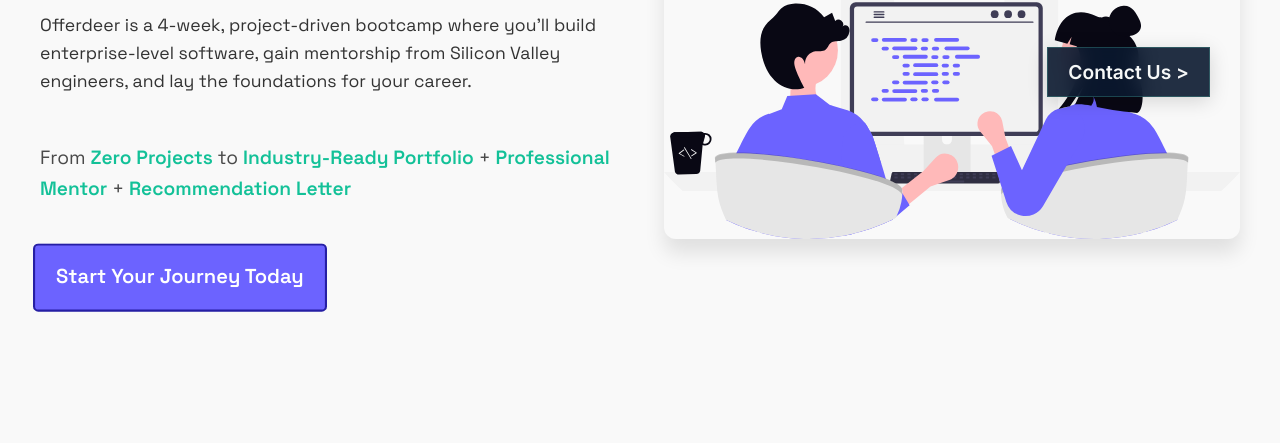
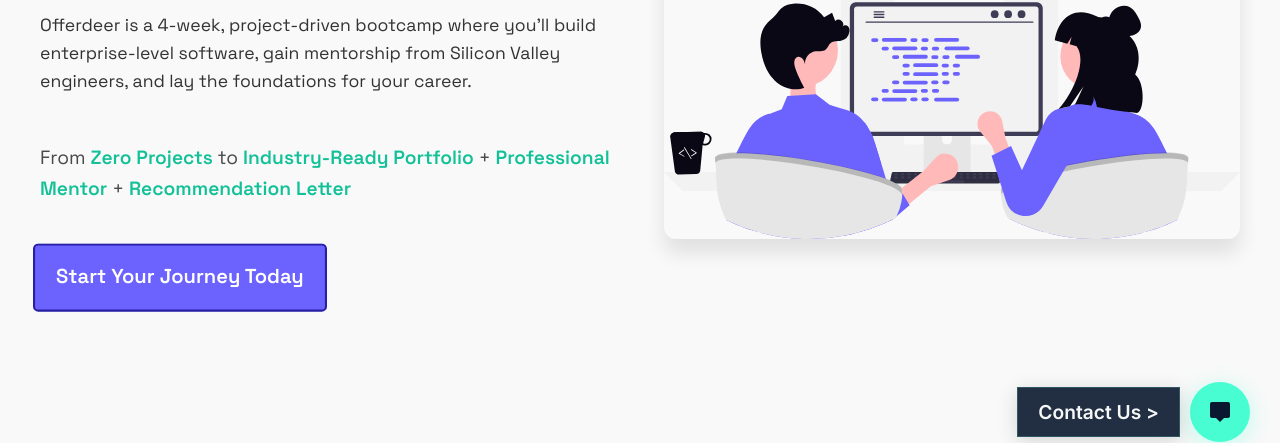
Before and after one commit to offerdear/training, a plain HTML site: page index.html in a window 1280 px wide. Shown: the part 328-771 px from the top of the page. Drawn offline with Linux system fonts and the light colour scheme; a script that the page names is missing.

Commit message:
Add files via upload

```diff
--- a/styles/style.css
+++ b/styles/style.css
@@ -430,6 +430,42 @@
     border-top: 2px solid rgba(255, 255, 255, 0.1);
 }
 
+/* Floating Contact Button */
+        .contact-fab {
+            position: fixed;
+            bottom: 30px;
+            right: 30px;
+            width: 60px;
+            height: 60px;
+            background: linear-gradient(135deg, #64ffda, #1e9277);
+            border-radius: 50%;
+            box-shadow: 0 4px 20px rgba(100, 255, 218, 0.3);
+            cursor: pointer;
+            display: flex;
+            align-items: center;
+            justify-content: center;
+            transition: all 0.3s ease;
+            z-index: 1000;
+            border: none;
+            animation: gentle-pulse 3s infinite;
+        }
+
+        .contact-fab:hover {
+            transform: scale(1.1);
+            box-shadow: 0 6px 25px rgba(100, 255, 218, 0.4);
+        }
+
+        .contact-fab svg {
+            width: 24px;
+            height: 24px;
+            fill: #0a192f;
+        }
+
+        @keyframes gentle-pulse {
+            0%, 100% { box-shadow: 0 4px 20px rgba(100, 255, 218, 0.3); }
+            50% { box-shadow: 0 4px 25px rgba(100, 255, 218, 0.5); }
+        }
+
        /* Contact Panel */
 .contact-panel {
     position: fixed;
```
